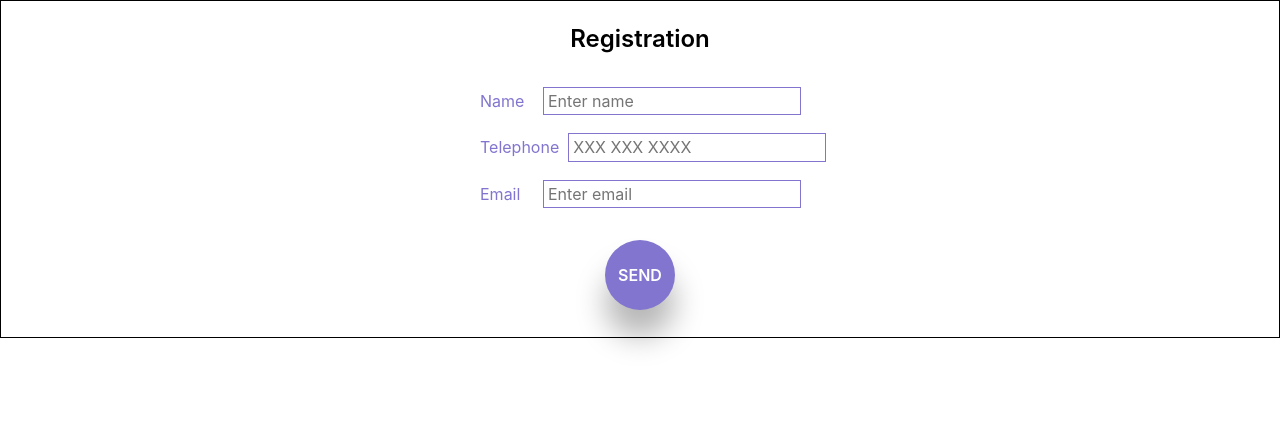
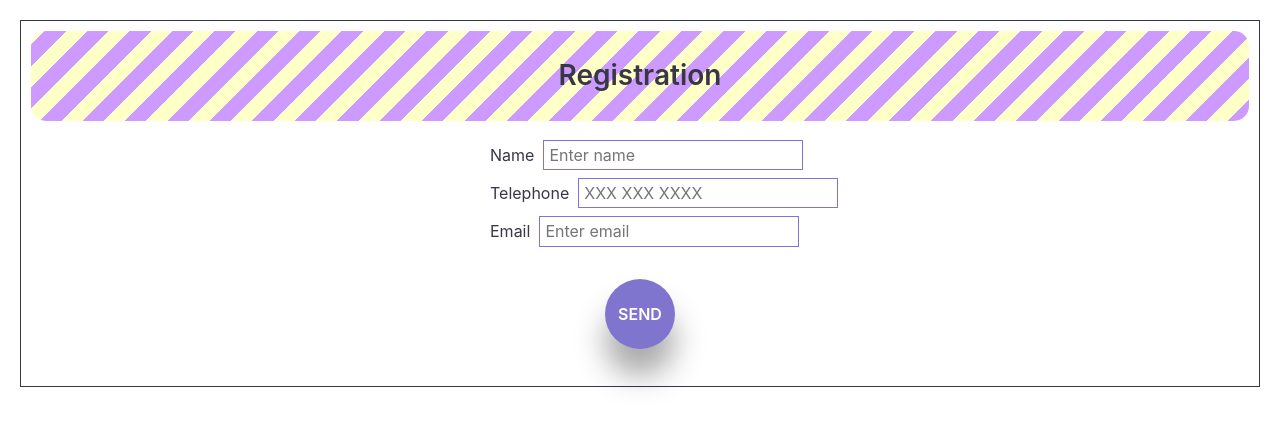
Before and after one commit to SerhiyStepanov/react-tests, a React (Create React App) app: page / in a window 1280 px wide. Shown: the top 428 px of the page. Built offline with nearby package versions, Linux system fonts and the light colour scheme.

Commit message:
play with css

```diff
--- a/src/components/UserForm/UserForm.js
+++ b/src/components/UserForm/UserForm.js
@@ -33,7 +33,9 @@
   render() {
     return (
       <div className={s.container}>
-        <p className={s.title}>Registration</p>
+        <div className={s.thumb}>
+          <p className={s.title}>Registration</p>
+        </div>
         <form onSubmit={this.handlerSubmit} className={s.form}>
           <label className={s.formLabel}>
             Name
@@ -66,6 +68,7 @@
             <input
               type="email"
               name="email"
+              autoComplete="off"
               placeholder="Enter email"
               className={s.formInput}
               value={this.state.email}
--- a/src/components/UserForm/UserForm.module.css
+++ b/src/components/UserForm/UserForm.module.css
@@ -1,12 +1,33 @@
 .container {
-  border: 1px solid black;
+  display: flex;
+  flex-direction: column;
+  /* justify-content: center; */
+  margin: 20px;
+  border: 1px solid rgb(55, 55, 70);
+}
+
+.thumb {
+  display: inline-flex;
+  align-items: center;
+  justify-content: center;
+  margin: 10px;
+  border-radius: 15px;
+
+  background: repeating-linear-gradient(
+    -45deg,
+    rgb(205, 155, 255),
+    rgb(205, 155, 255) 15px,
+    rgb(255, 255, 200) 15px,
+    rgb(255, 255, 200) 30px
+  );
 }
 
 .title {
   text-align: center;
-  font-size: 24px;
+  font-size: 28px;
   font-weight: 600;
   line-height: 1.2;
+  color: rgb(55, 55, 70);
 }
 
 .form {
@@ -14,37 +35,36 @@
   flex-direction: column;
   justify-content: center;
   align-items: center;
+  padding: 10px;
 }
 
 .formLabel {
   display: flex;
   align-items: center;
   justify-content: space-between;
-  width: 320px;
-  margin: 10px;
-  color: rgb(129, 117, 207);
+  width: 300px;
+  margin-bottom: 10px;
+  color: rgb(55, 55, 70);
 }
 
 .formInput {
-  display: block;
+  display: flex;
   margin-left: 10px;
   padding: 4px;
-  border: none;
-  outline: 1px solid rgb(129, 117, 207);
+  border: 1px solid transparent;
+  outline: 1px solid rgb(127, 117, 207);
 }
 
 .formInput:focus {
   outline: 1px solid transparent;
-  border-bottom: 1px solid rgb(129, 117, 207);
+  border-bottom: 1px solid rgb(127, 117, 207);
 }
 
 .formInput:invalid {
   border-bottom: 1px solid red;
 }
 
-
 /* =======   BUTTON   ======== */
-
 
 @keyframes bouncing {
   0% {
@@ -53,7 +73,7 @@
   }
   100% {
     bottom: 50px;
-    box-shadow: 0 50px 50px rgba(0, 0, 0, 0.1);
+    box-shadow: 0 50px 50px rgba(0, 0, 0, 0.2);
   }
 }
 
@@ -68,22 +88,27 @@
   padding: 0;
   margin-top: 50px;
   width: 70px;
-  height:70px ;
+  height: 70px;
   font-weight: 600;
   text-transform: uppercase;
   border: 2px solid transparent;
   border-radius: 50%;
   outline: none;
   color: white;
-  background: rgb(129, 117, 207);
+  background: rgb(127, 117, 207);
   cursor: pointer;
 }
 
 .submitBtn:hover,
 .submitBtn:focus {
-border: 2px solid limegreen;
-color:limegreen;
-background-color: rgb(129, 117, 207);
+  border: 2px solid #00cc00;
+  color: #00cc00;
+  /* background-color: rgb(129, 117, 207); */
+  background: linear-gradient(
+    to bottom,
+    rgb(127, 117, 207) 0%,
+    rgb(255, 255, 155) 100%
+  );
 }
 
 /* .submitBtn {
@@ -95,5 +120,11 @@
   outline: none;
   cursor: pointer;
   color: rgb(129, 117, 207) ;
-  background-color: rgba(129, 117, 207, 0.9);
+  background: repeating-linear-gradient(
+    -45deg,
+    rgb(205, 155, 255),
+    rgb(205, 155, 255) 15px,
+    rgb(255, 255, 200) 15px,
+    rgb(255, 255, 200) 30px
+  );
 } */
```
